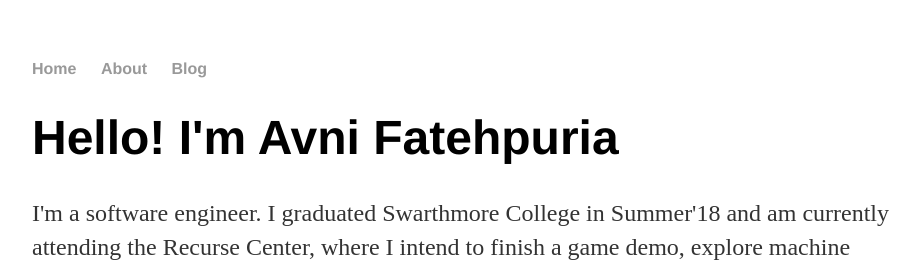
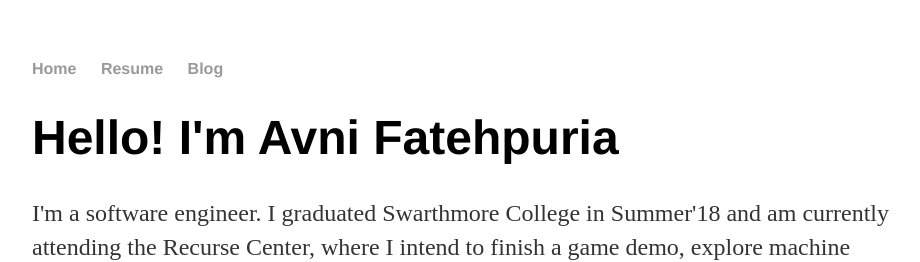
Before and after one commit to AvniFatehpuria/AvniFatehpuria.github.io, a Jekyll site: the page built from index.html, in a window 1280 px wide. Shown: the top 262 px of the page, without its empty margins (160-1080 px from the left). Built offline with Jekyll 4.4.1, drawn with Linux system fonts in a browser that asks for light colours.

Commit message:
Update default.html

```diff
--- a/_layouts/default.html
+++ b/_layouts/default.html
@@ -9,7 +9,7 @@
 			<nav>
 	    		<ul>
 	        		<li><a href="/">Home</a></li>
-		        	<li><a href="/about">About</a></li>
+		        	<li><a href="/resume">Resume</a></li>
 	        		<li><a href="/blog">Blog</a></li>
 	    		</ul>
 			</nav>
```
